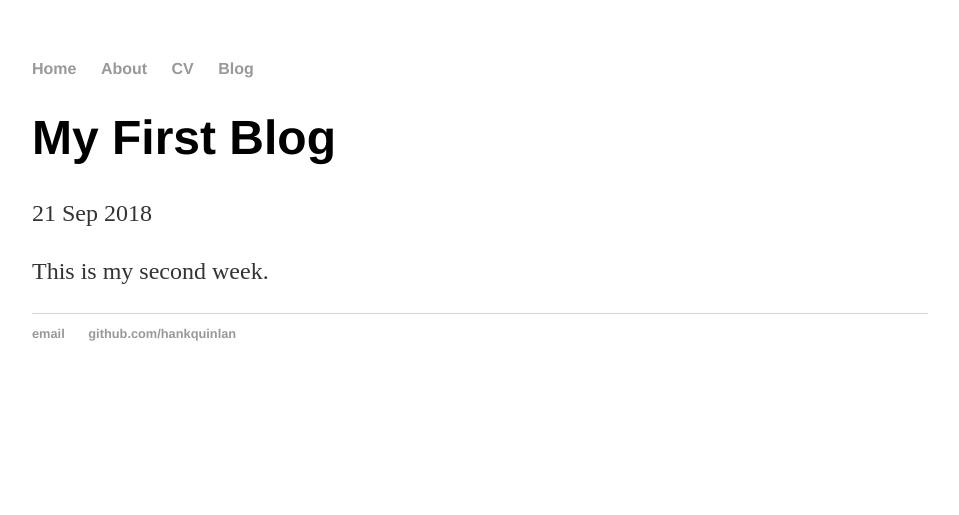
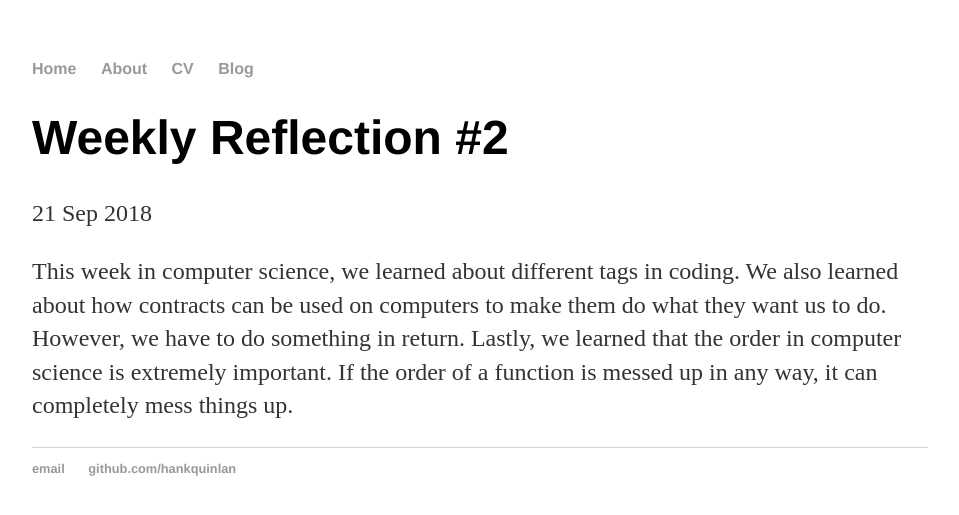
Before and after one commit to aboubakard8024/aboubakard8024.github.io, a Jekyll site: the page built from _posts/2018-10-5-weekly-reflection-02.md, in a window 1280 px wide. Shown: the top 515 px of the page, without its empty margins (160-1119 px from the left). Built offline with Jekyll 4.4.1, drawn with Linux system fonts in a browser that asks for light colours.

Commit message:
Update 2018-10-5-weekly-reflection-02.md

```diff
--- a/_posts/2018-10-5-weekly-reflection-02.md
+++ b/_posts/2018-10-5-weekly-reflection-02.md
@@ -1,7 +1,7 @@
 ---
 layout: post
-title: "My First Blog"
+title: "Weekly Reflection #2"
 date: 2018-09-21
 ---
 
-This is my second week.
+This week in computer science, we learned about different tags in coding. We also learned about how contracts can be used on computers to make them do what they want us to do. However, we have to do something in return. Lastly, we learned that the order in computer science is extremely important. If the order of a function is messed up in any way, it can completely mess things up.
```
